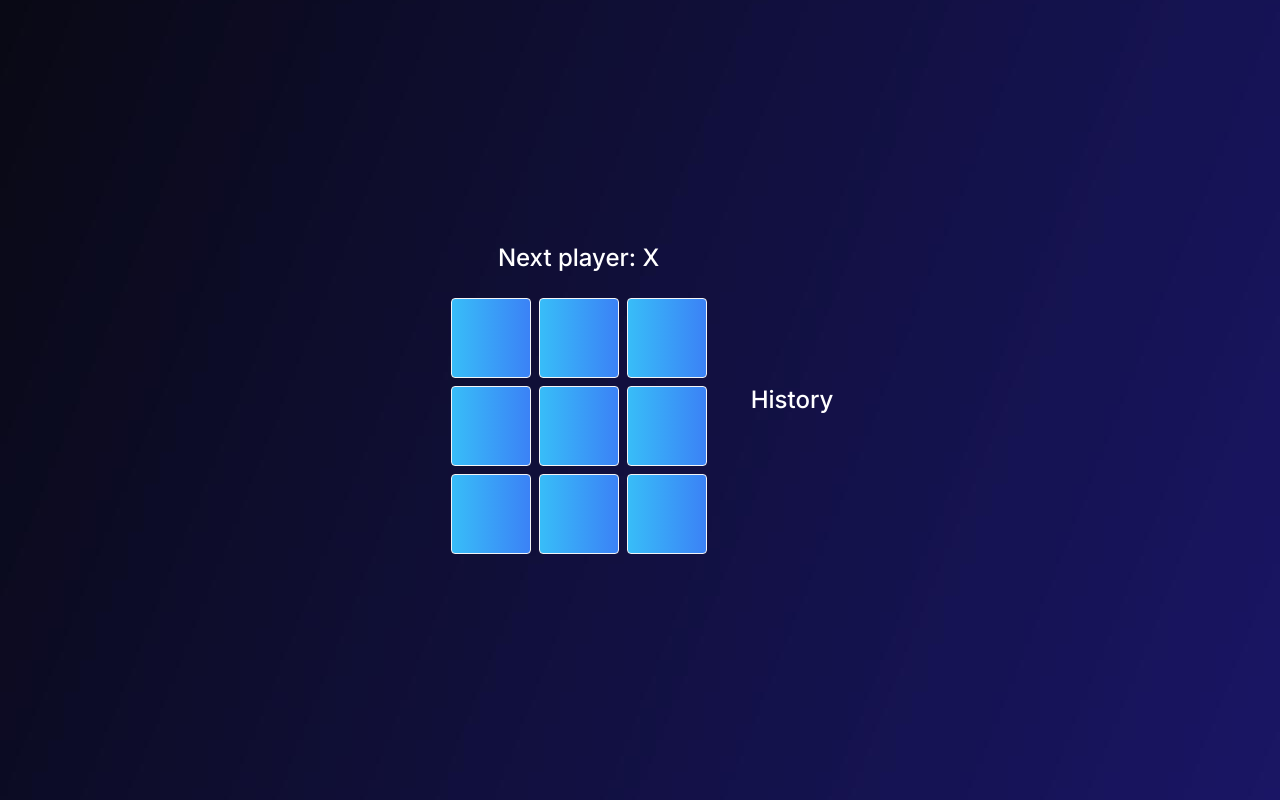
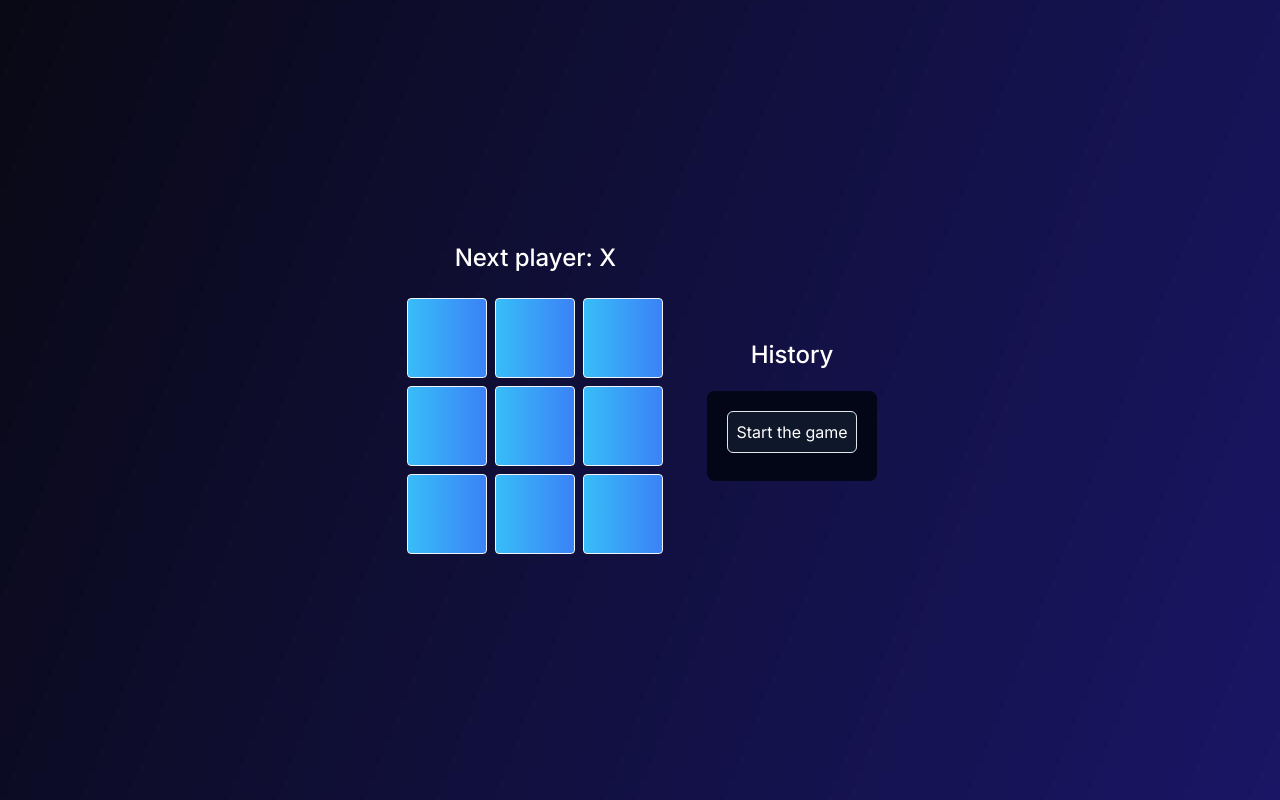
Before and after one commit to imranwebcraft/Tic-Tac-Toe-React, a React (Vite) app: page / in a window 1280 px wide. Built offline with nearby package versions, Linux system fonts and the light colour scheme.

Commit message:
Finish functionality for travel through game history

```diff
--- a/src/App.jsx
+++ b/src/App.jsx
@@ -70,13 +70,43 @@ export function Board({ xISNext, square, onPlay }) {
 export default function Game() {
 	const [history, setHistory] = useState([Array(9).fill(null)]);
 	const [xISNext, setXIsNext] = useState(true);
+	const [currentMove, setCurrentMove] = useState(0);
 
-	const currentSquare = history[history.length - 1];
+	// Get latest or current move
+	const currentSquare = history[currentMove];
 
 	function handlePlay(nextSquare) {
 		setXIsNext(!xISNext);
-		setHistory([...history, nextSquare]);
+		const nextHistory = [...history.slice(0, currentMove + 1), nextSquare];
+		// ...history = all null and nextSquare = currentMove er change
+		//Now it possible to compare between these two
+		setHistory(nextHistory);
+		setCurrentMove(nextHistory.length - 1);
 	}
+
+	function jumpTo(move) {
+		setCurrentMove(move);
+		setXIsNext(move % 2 === 0);
+	}
+
+	const moves = history.map((squares, move) => {
+		let description;
+		if (move > 0) {
+			description = `Go to the move # ${move}`;
+		} else {
+			description = `Start the game`;
+		}
+		return (
+			<li
+				key={move}
+				className=" border p-2 rounded-md mb-2 bg-slate-900 hover:bg-slate-800 transition-all duration-200 ease-in-out"
+			>
+				<button onClick={() => jumpTo(move)} className="">
+					{description}
+				</button>
+			</li>
+		);
+	});
 
 	return (
 		<div className="p-10 md:p-20 w-screen h-screen flex flex-col md:flex-row gap-10 justify-center items-center">
@@ -85,7 +115,7 @@ export default function Game() {
 			</div>
 			<div>
 				<h1 className="text-2xl text-center py-5 font-medium">History</h1>
-				<ol>{/* Display the history moves here */}</ol>
+				<ol className=" bg-slate-950 p-5 rounded-lg">{moves}</ol>
 			</div>
 		</div>
 	);
```
Also changed, not shown: 1 other file (tests, documents, lock files or other folders).
